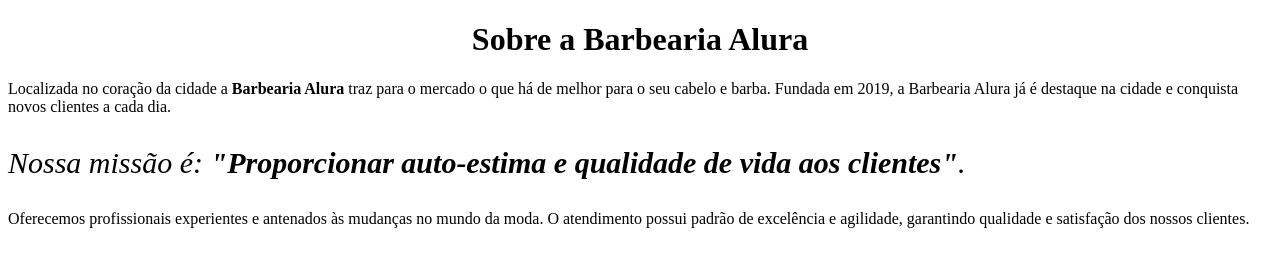
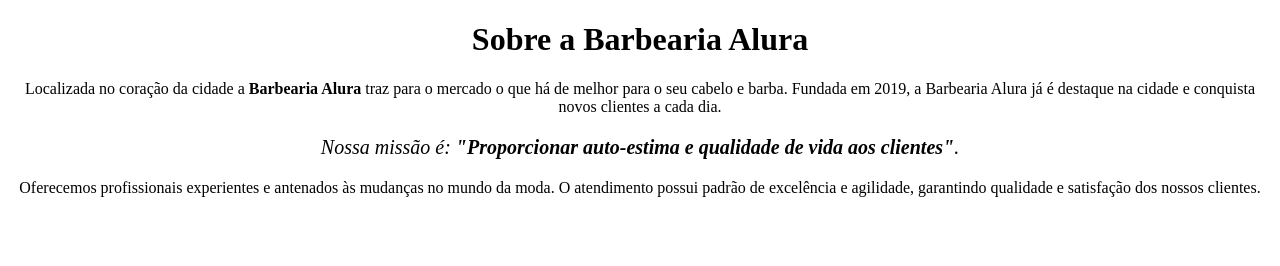
Before and after one commit to Solange011283/BarbeariaAluraAnchieta, a plain HTML site: page index.html in a window 1280 px wide. Drawn offline with Linux system fonts and the light colour scheme.

Commit message:
Update index.html center text

```diff
--- a/index.html
+++ b/index.html
@@ -7,12 +7,12 @@
  <body>
   <h1 style="text-align:center">Sobre a Barbearia Alura</h1>
 
-   <p></p>Localizada no coração da cidade a <strong>Barbearia Alura</strong> traz para o mercado o que há de melhor para o seu cabelo e barba.
-  Fundada em 2019, a Barbearia Alura já é destaque na cidade e conquista novos clientes a cada dia.</h1>
+   <p style="text-align:center">Localizada no coração da cidade a <strong>Barbearia Alura</strong> traz para o mercado o que há de melhor para o seu cabelo e barba.
+  Fundada em 2019, a Barbearia Alura já é destaque na cidade e conquista novos clientes a cada dia.</p>
 
-   <p style="font-size:30px"><em>Nossa missão é:<strong> "Proporcionar auto-estima e qualidade de vida aos clientes"</strong>.</em></p>
+   <p style="font-size:20px; text-align: center"><em>Nossa missão é:<strong> "Proporcionar auto-estima e qualidade de vida aos clientes"</strong>.</em></p>
 
-   <p>Oferecemos profissionais experientes e antenados às mudanças no mundo da moda.
+   <p style="text-align:center">Oferecemos profissionais experientes e antenados às mudanças no mundo da moda.
   O atendimento possui padrão de excelência e agilidade, garantindo qualidade e satisfação dos nossos clientes.</p>
  </body>
 </html>
```
